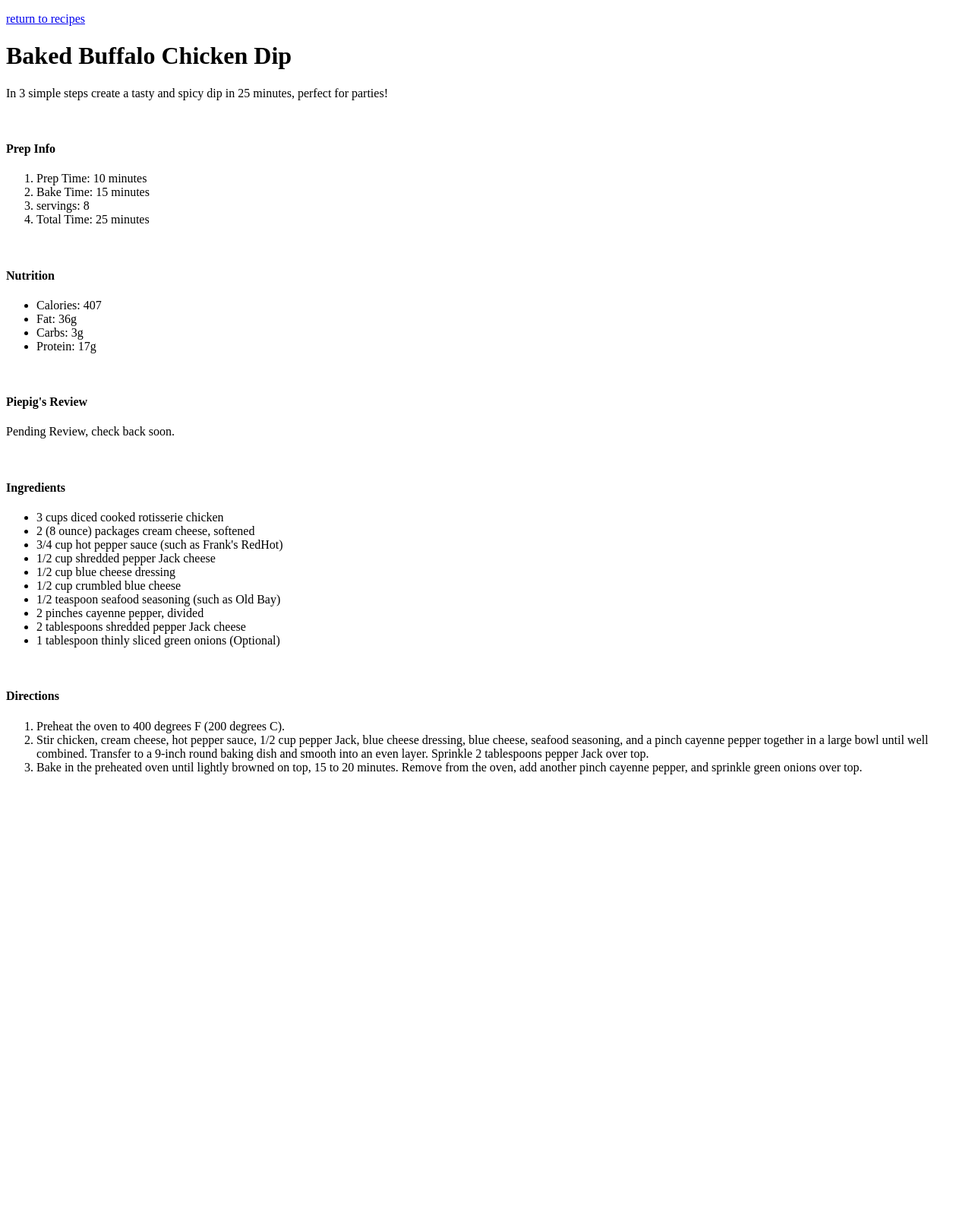
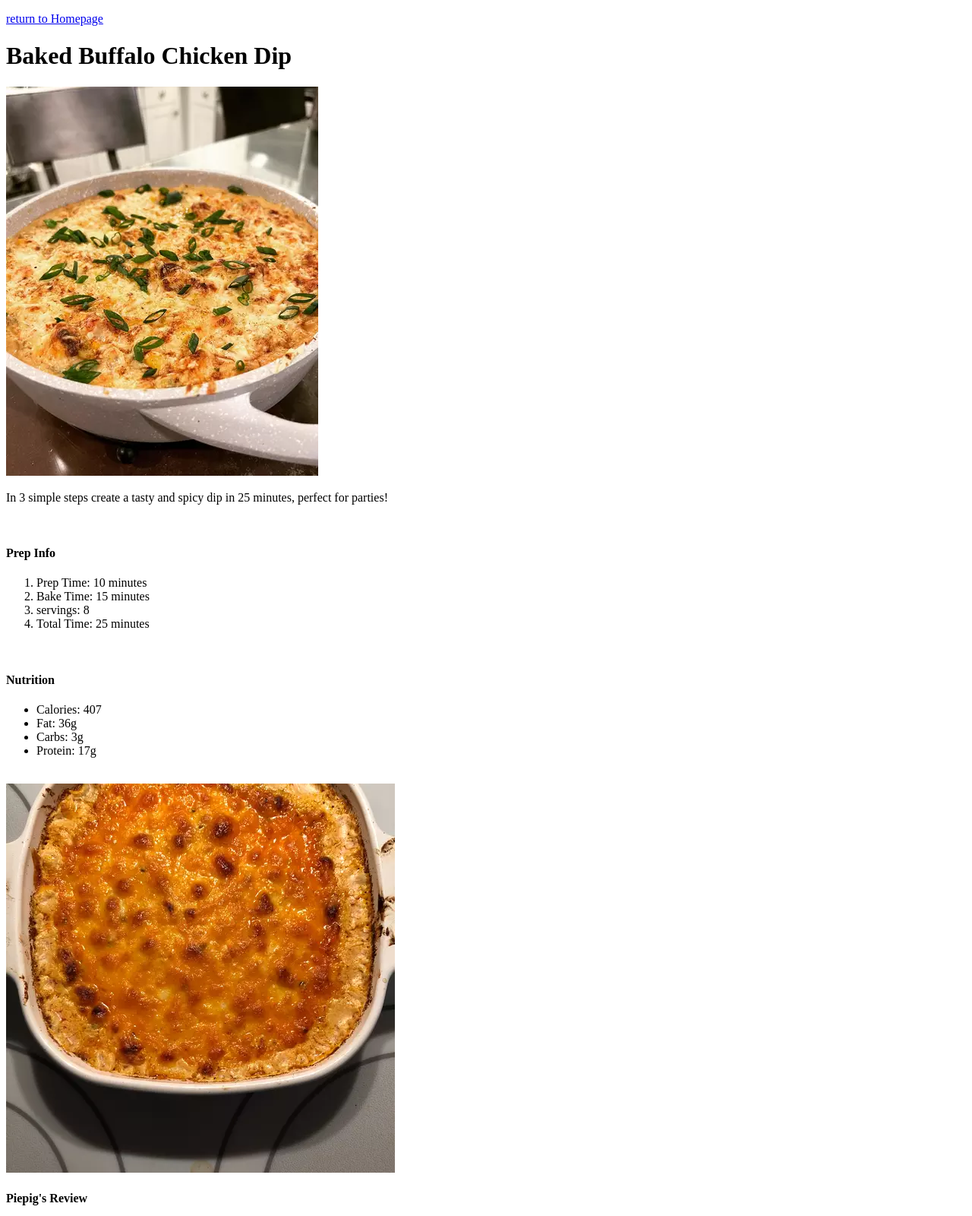
Before and after one commit to PiepigGG/odin-recipes, a plain HTML site: page recipes/bbcdip.html in a window 1280 px wide. Shown: the top 1600 px of the page at 76% size. Before the commit the page ends 1035 px from the top, so only its background shows below. Drawn offline with Linux system fonts and the light colour scheme.

Commit message:
added photos to bbcdip.html to show off the dish.

```diff
--- a/recipes/bbcdip.html
+++ b/recipes/bbcdip.html
@@ -6,8 +6,9 @@
     <title>BBC DIP!</title>
 </head>
 <body>
-    <p><a href="../index.html" target="_self" rel="noopenner norefferer">return to recipes</a></p>
+    <p><a href="../index.html" target="_self" rel="noopenner norefferer">return to Homepage</a></p>
     <h1>Baked Buffalo Chicken Dip</h1>
+    <img src="../media/bbcdip1.webp" alt="bbc dip photo">
     <p>In 3 simple steps create a tasty and spicy dip in 25 minutes, perfect for parties!</p>
     <br>
     <h4>Prep Info</h4>
@@ -25,6 +26,8 @@
         <li>Carbs: 3g</li>
         <li>Protein: 17g</li>
     </ul>
+    <br>
+    <img src="../media/bbcdip2.webp" alt="bbc dip photo 2">
     <br>
     <h4>Piepig's Review</h4>
     <p>Pending Review, check back soon.</p>
@@ -49,5 +52,9 @@
         <li>Stir chicken, cream cheese, hot pepper sauce, 1/2 cup pepper Jack, blue cheese dressing, blue cheese, seafood seasoning, and a pinch cayenne pepper together in a large bowl until well combined. Transfer to a 9-inch round baking dish and smooth into an even layer. Sprinkle 2 tablespoons pepper Jack over top.</li>
         <li>Bake in the preheated oven until lightly browned on top, 15 to 20 minutes. Remove from the oven, add another pinch cayenne pepper, and sprinkle green onions over top.</li>
     </ol>
+    <br>
+    <img src="../media/bbcdip3.webp" alt="bbc dip photo 3">
+    <br>
+   <p><a href="../index.html" target="_self" rel="noopenner norefferer">Return to Homepage</a></p>
 </body>
 </html>
```
Also changed, not shown: media/bbcdip1.webp (added), media/bbcdip2.webp (added), media/bbcdip3.webp (added).
